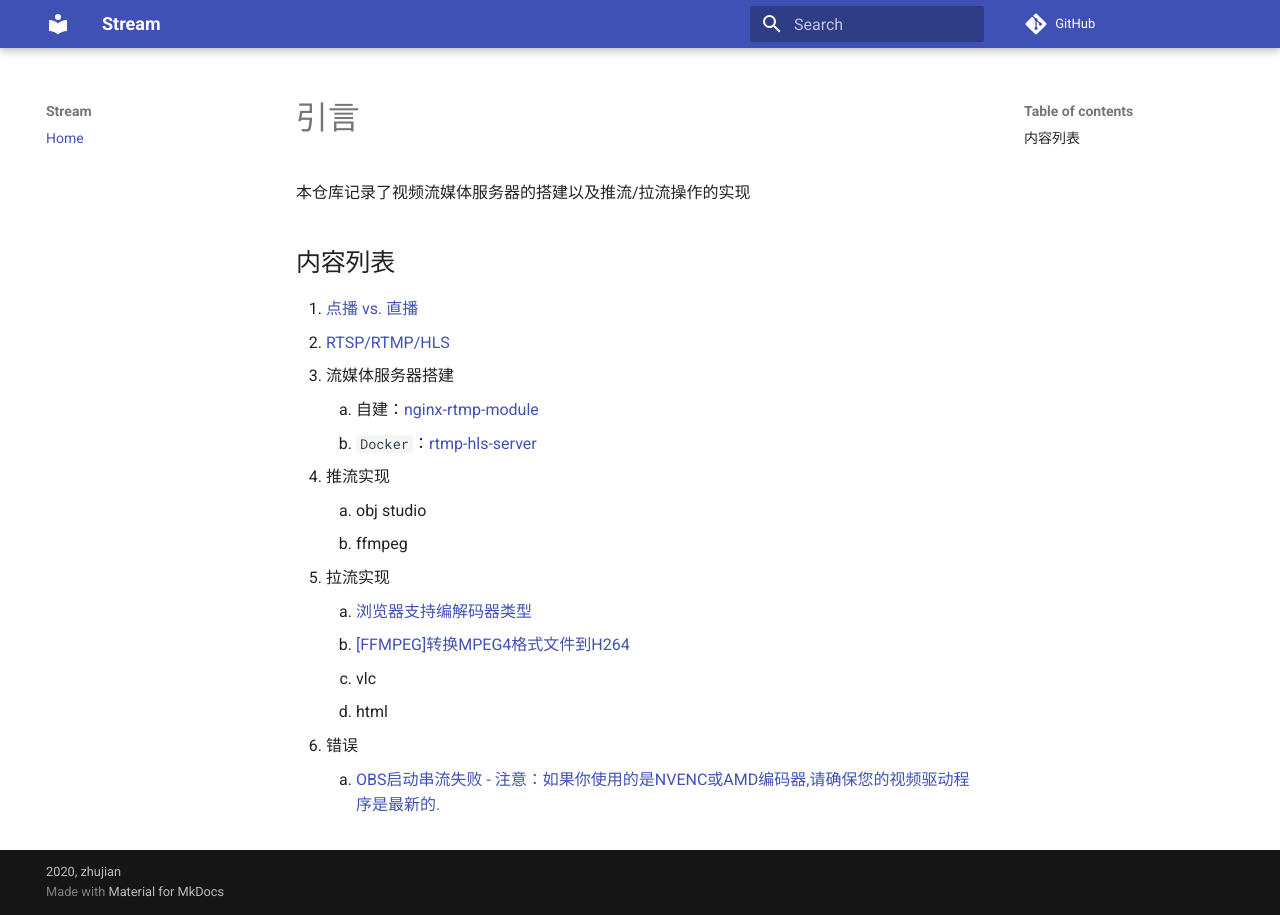
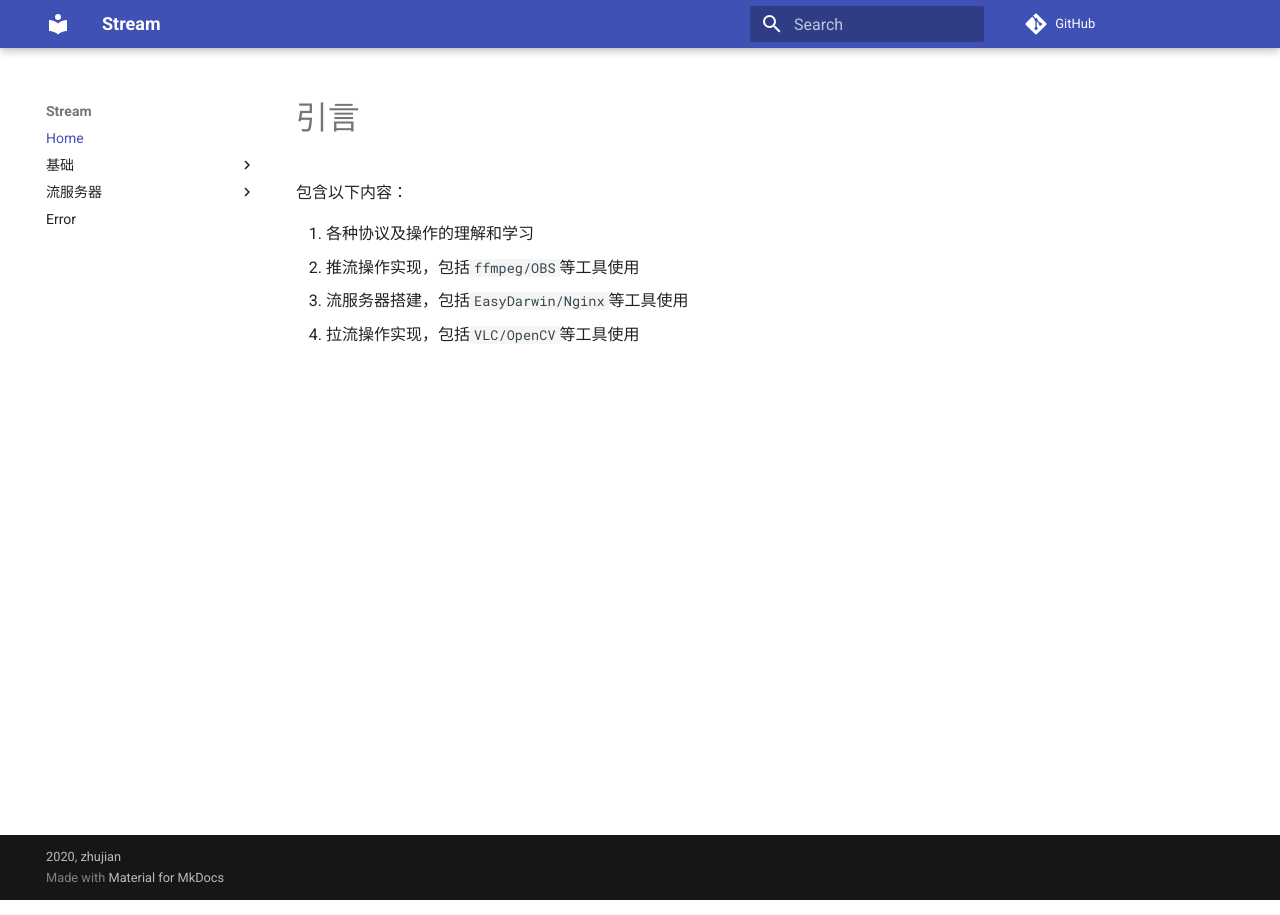
Before and after one commit to ZJDoc/Stream, an MkDocs documentation site: the page built from docs/index.md, in a window 1280 px wide. Built offline with MkDocs 1.6.1 and Material for MkDocs 9.7.7, drawn with Linux system fonts in a browser that asks for light colours; comment, search, counter and statistics services are not loaded.

```diff
--- a/docs/index.md
+++ b/docs/index.md
@@ -1,22 +1,9 @@
 
 # 引言
 
-本仓库记录了视频流媒体服务器的搭建以及推流/拉流操作的实现
+包含以下内容：
 
-## 内容列表
-
-1. [点播 vs. 直播](./点播-直播.md)
-1. [RTSP/RTMP/HLS](./rtmp-vs-rtsp-vs-hls.md)
-3. 流媒体服务器搭建
-      1. 自建：[nginx-rtmp-module](./nginx-rtmp-module.md)
-      2. `Docker`：[rtmp-hls-server](./rtmp-vs-rtsp-vs-hls.md)
-4. 推流实现
-      1. obj studio
-      2. ffmpeg
-5. 拉流实现
-      1. [浏览器支持编解码器类型](./浏览器支持编解码器类型.md)
-      2. [[FFMPEG]转换MPEG4格式文件到H264](./ffmpeg-转换mpeg4到h264.md)
-      3. vlc
-      4. html
-6. 错误
-      1. [OBS启动串流失败 - 注意：如果你使用的是NVENC或AMD编码器,请确保您的视频驱动程序是最新的.](./error.md)
+1. 各种协议及操作的理解和学习
+2. 推流操作实现，包括`ffmpeg/OBS`等工具使用
+3. 流服务器搭建，包括`EasyDarwin/Nginx`等工具使用
+4. 拉流操作实现，包括`VLC/OpenCV`等工具使用
--- a/mkdocs.yml
+++ b/mkdocs.yml
@@ -1,7 +1,7 @@
 # 站点名称
 site_name: 'Stream'
 # 仓库链接
-repo_url: https://github.com/zjykzj/Stream
+repo_url: https://github.com/ZJCV/Stream
 # 作者
 site_author: 'zhujian'
 # 版权信息
@@ -21,12 +21,24 @@ theme:
     name: 'material'
 # markdown扩展
 markdown_extensions:
-    - toc:
-        permalink: true
-    - pymdownx.arithmatex
+  # mathjax
+  - pymdownx.arithmatex:
+      generic: true
 
+# mathjax
 extra_javascript:
-    - 'https://cdnjs.cloudflare.com/ajax/libs/mathjax/2.7.0/MathJax.js?config=TeX-MML-AM_CHTML'
+  - javascripts/config.js
+  - https://polyfill.io/v3/polyfill.min.js?features=es6
+  - https://cdn.jsdelivr.net/npm/mathjax@3/es5/tex-mml-chtml.js
+
 # 导航
 nav:
     - Home: index.md
+    - 基础:
+        - '点播 vs. 直播': base/点播-直播.md
+        - 'RTMP vs. RTSP vs. HLS': base/rtmp-rtsp-hls.md
+        - 浏览器支持编解码器类型: base/supported_video_type.md
+        - '[FFMPEG]转换MPEG4为H264格式': base/ffmpeg-mpeg4-to-h264.md
+    - 流服务器:
+        - nginx-rtmp-module: server/nginx-rtmp-module.md
+    - Error: error.md
```
Also changed, not shown: docs/base/ffmpeg-mpeg4-to-h264.md (renamed from docs/ffmpeg-转换mpeg4到h264.md, +7 -5 lines), docs/base/rtmp-rtsp-hls.md (added, +21 -0 lines), docs/base/点播-直播.md (added, +10 -0 lines), docs/error.md (added, +8 -0 lines), docs/rtmp-hls-server.md (added, +10 -0 lines), docs/server/nginx-rtmp-module.md (added, +7 -0 lines), docs/基于HTTP的点播服务部署.md (added, +106 -0 lines), docs/base/imgs/browser-h5-video.png (added), docs/base/supported_video_type.md (renamed from docs/浏览器支持编解码器类型.md).
